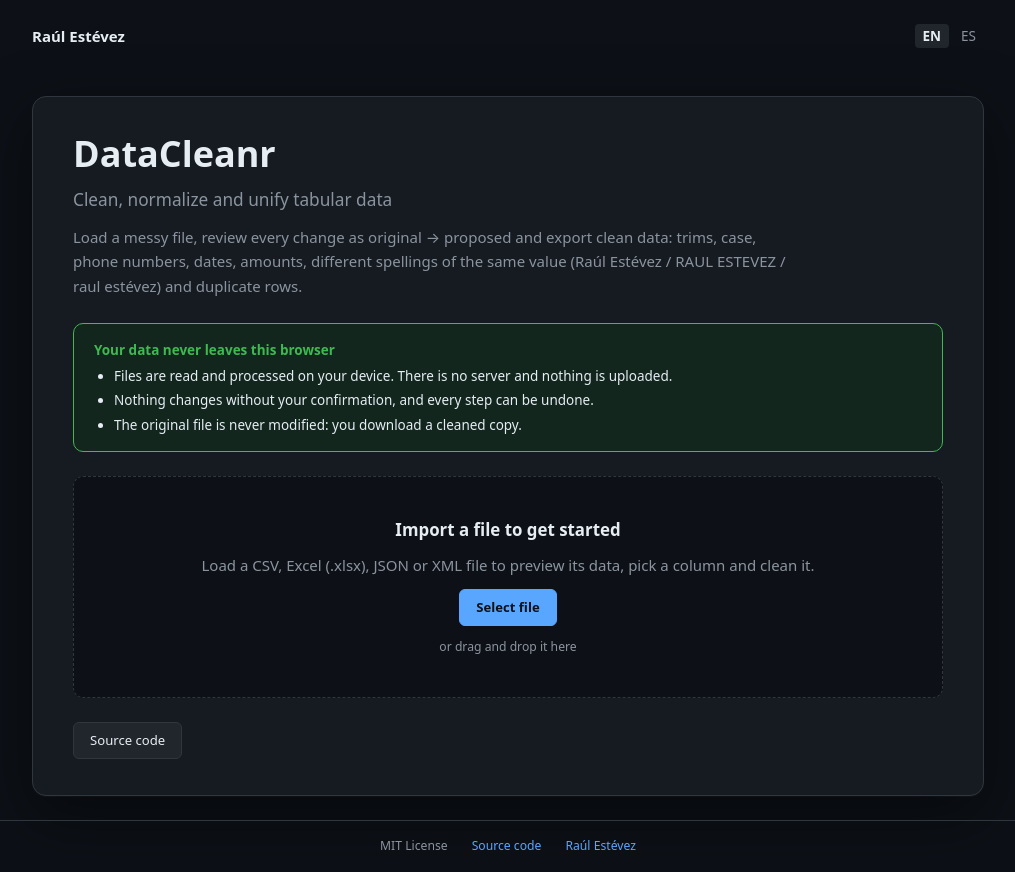
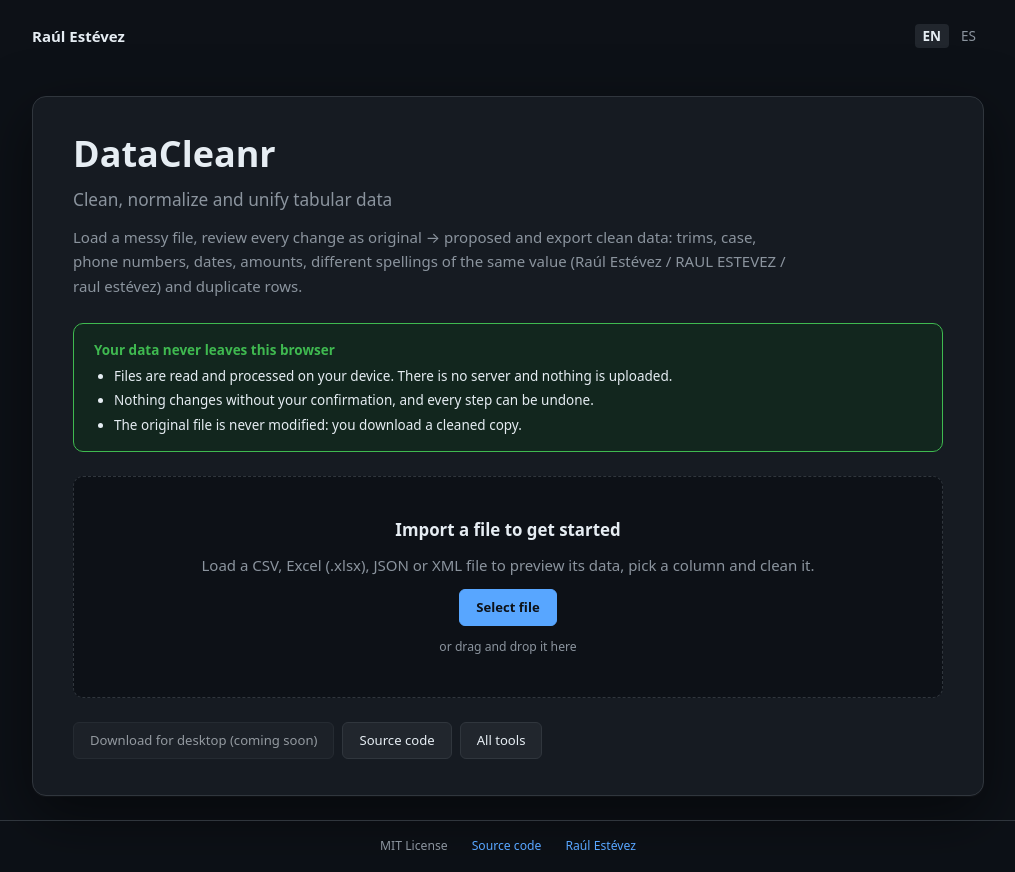
Before and after one commit to RaulEstevezA/DataCleanr, a React (Vite) app in the folder web/: page / in a window 1280 px wide. Shown: the whole page, without its empty margins (132-1147 px from the left). Built offline with nearby package versions, Linux system fonts and the light colour scheme.

Commit message:
feat(web): desktop download (coming soon) and all tools buttons

```diff
--- a/web/src/components/IntroPanel.tsx
+++ b/web/src/components/IntroPanel.tsx
@@ -1,6 +1,11 @@
 import type { ReactNode } from 'react'
 import { useI18n } from '../i18n/useI18n.ts'
 import './IntroPanel.css'
+
+const TOOLS_URL = 'https://raulesteveza.github.io/tools/'
+const SOURCE_URL = 'https://github.com/RaulEstevezA/DataCleanr'
+// Installers will be published as GitHub Releases; until then the button is shown disabled
+const DESKTOP_DOWNLOAD_URL: string | null = null
 
 /** Presentation card shown before a file is loaded, styled like the portfolio's project windows. */
 export function IntroPanel({ children }: { children: ReactNode }) {
@@ -26,8 +31,20 @@ export function IntroPanel({ children }: { children: ReactNode }) {
       {children}
 
       <div className="intro__actions">
-        <a className="button" href="https://github.com/RaulEstevezA/DataCleanr" target="_blank" rel="noopener">
+        {DESKTOP_DOWNLOAD_URL ? (
+          <a className="button" href={DESKTOP_DOWNLOAD_URL} target="_blank" rel="noopener">
+            {t.introDownload}
+          </a>
+        ) : (
+          <button type="button" className="button" disabled title={t.introDownloadSoon}>
+            {t.introDownload} ({t.introSoon})
+          </button>
+        )}
+        <a className="button" href={SOURCE_URL} target="_blank" rel="noopener">
           {t.introCode}
+        </a>
+        <a className="button" href={TOOLS_URL}>
+          {t.introAllTools}
         </a>
       </div>
     </section>
--- a/web/src/i18n/messages.ts
+++ b/web/src/i18n/messages.ts
@@ -19,6 +19,10 @@ const en = {
     'The original file is never modified: you download a cleaned copy.',
   ],
   introCode: 'Source code',
+  introDownload: 'Download for desktop',
+  introSoon: 'coming soon',
+  introDownloadSoon: 'The desktop version (Windows, macOS, Linux) is in development.',
+  introAllTools: 'All tools',
   languageLabel: 'Language',
   emptyTitle: 'Import a file to get started',
   emptyDescription: 'Load a CSV, Excel (.xlsx), JSON or XML file to preview its data, pick a column and clean it.',
@@ -254,6 +258,10 @@ const es: Messages = {
     'El archivo original nunca se modifica: descargas una copia limpia.',
   ],
   introCode: 'Código fuente',
+  introDownload: 'Descargar para escritorio',
+  introSoon: 'próximamente',
+  introDownloadSoon: 'La versión de escritorio (Windows, macOS, Linux) está en desarrollo.',
+  introAllTools: 'Todas las herramientas',
   languageLabel: 'Idioma',
   emptyTitle: 'Importa un archivo para empezar',
   emptyDescription: 'Carga un archivo CSV, Excel (.xlsx), JSON o XML para ver sus datos, elegir una columna y limpiarla.',
```
